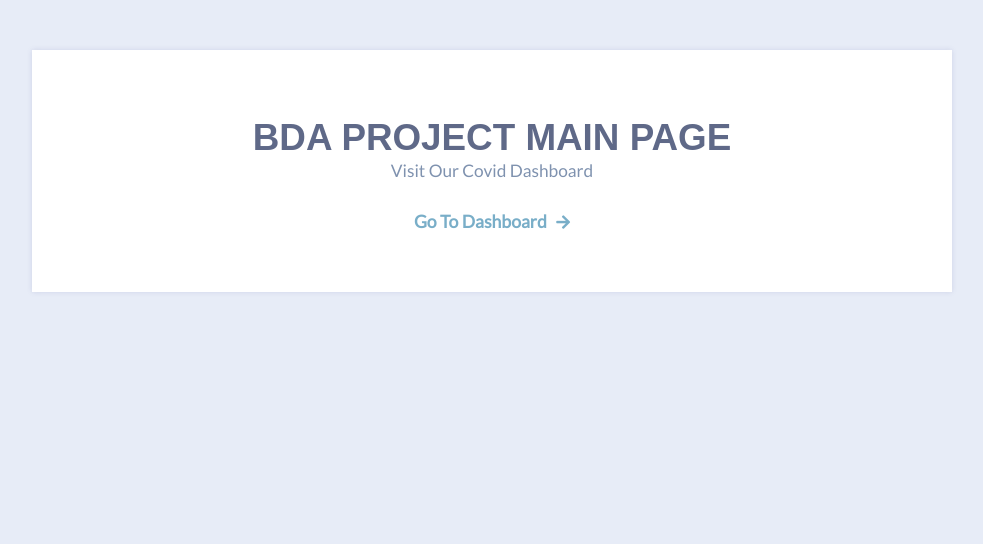
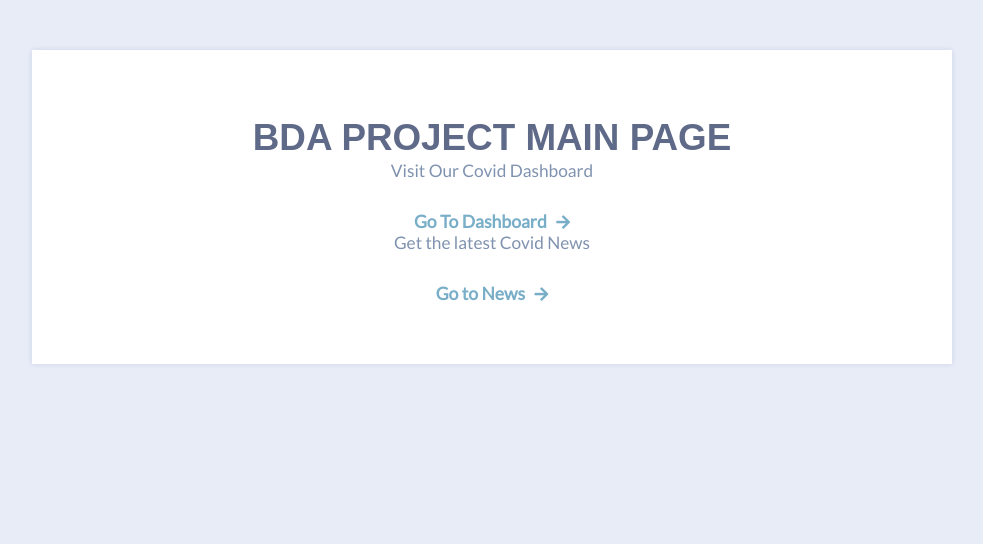
Before and after one commit to rathinnn/BDACovid19, a Flask app: page / in a window 1280 px wide. Shown: the top 544 px of the page, without its empty margins (148-1131 px from the left). Run offline with Flask 3, Linux system fonts and the light colour scheme; parts of the project's set-up code (start-up, migrations or seed data) failed here and were passed over; some libraries are stand-ins or nearby versions; some web fonts are replaced.

Commit message:
Hyperlink to news feed

```diff
--- a/Real-Time/flaskr/templates/index.html
+++ b/Real-Time/flaskr/templates/index.html
@@ -18,11 +18,15 @@
 <body class="home-template">
   <div class="container">
     <div class="card">
-
         <h1 class="site-title">{{ title }}</h1>
         <p class="subtitle">Visit Our Covid Dashboard</p>
         <a href="/dashboard/" class="dash-link">
           <span>Go To Dashboard</span>
+          <i class="fas fa-arrow-right"></i>
+        </a>
+	<p class="subtitle">Get the latest Covid News</p>
+        <a href="/coronaNews" class="dash-link">
+          <span>Go to News</span>
           <i class="fas fa-arrow-right"></i>
         </a>
       </div>
```
